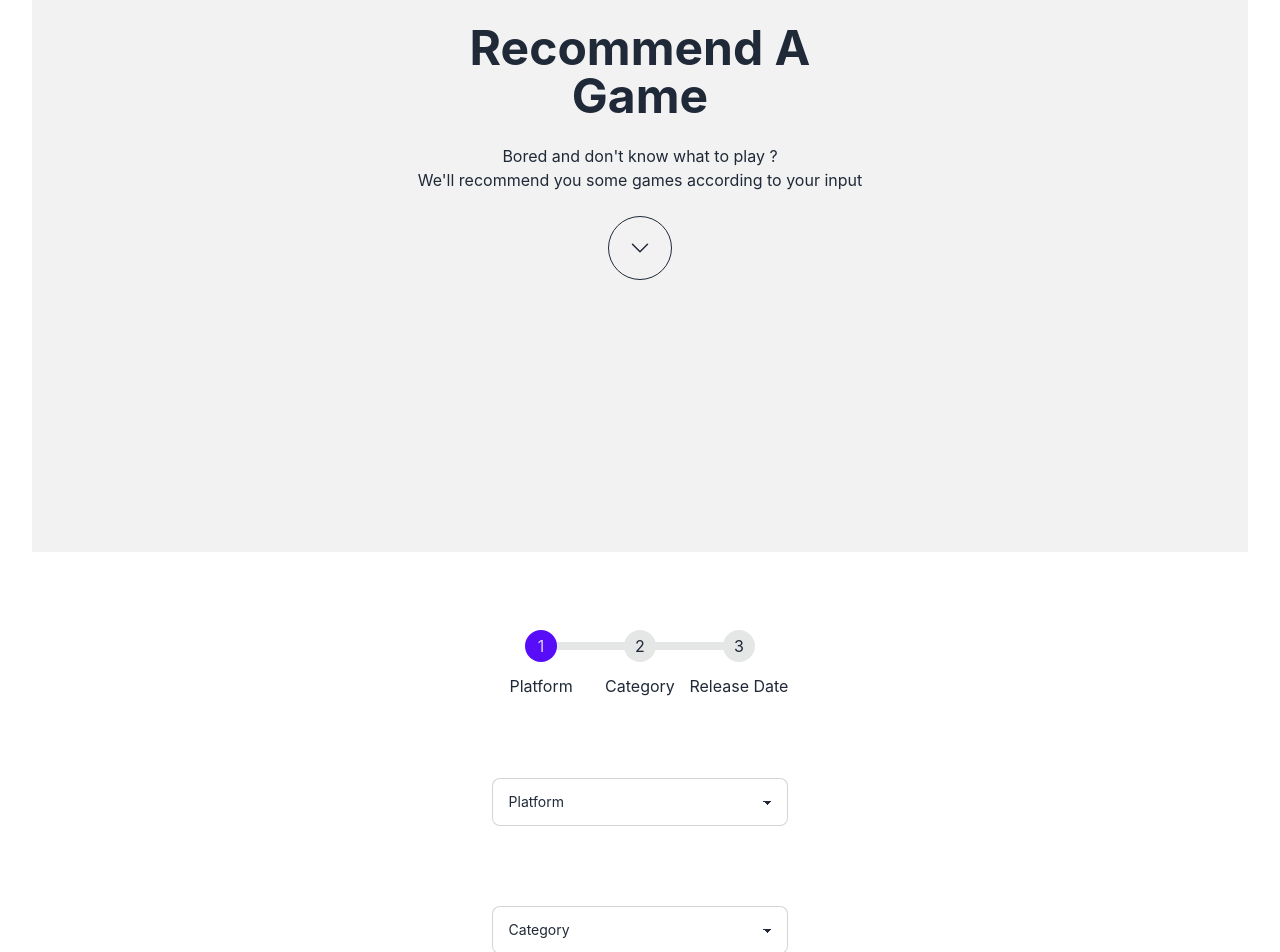
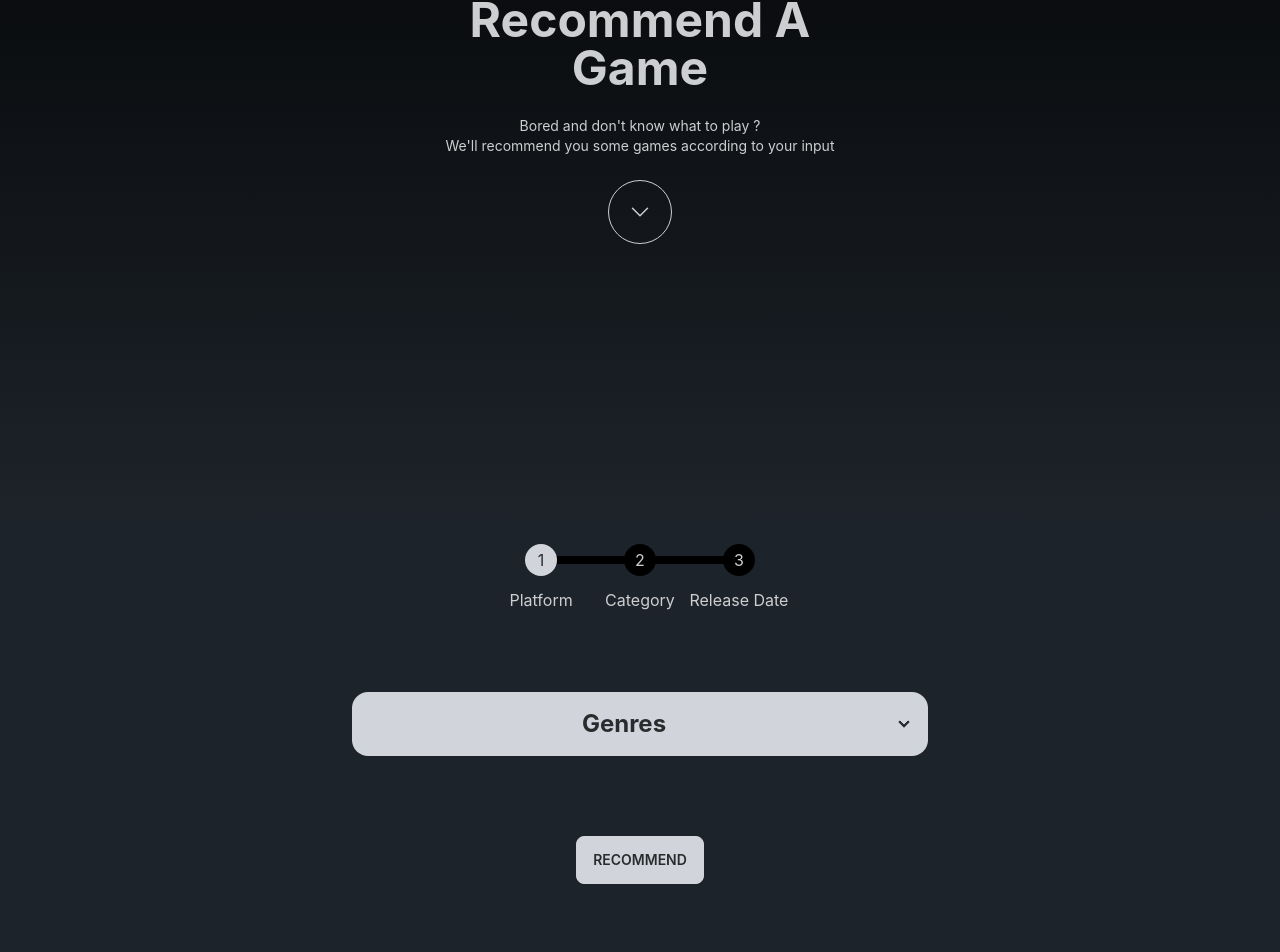
Before and after one commit to DaliGuerfali/game-recommender, a React (Vite) app in the folder game-recommender/: page / in a window 1280 px wide. Shown: the part 280-1232 px from the top of the page. Built offline with nearby package versions, Linux system fonts and the light colour scheme.

Commit message:
styled hero and collapse genres

```diff
--- a/game-recommender/index.html
+++ b/game-recommender/index.html
@@ -1,5 +1,5 @@
 <!doctype html>
-<html lang="en">
+<html lang="en" class="scroll-smooth">
   <head>
     <meta charset="UTF-8" />
     <link rel="icon" type="image/svg+xml" href="/vite.svg" />
--- a/game-recommender/src/App.css
+++ b/game-recommender/src/App.css
@@ -1,6 +1,3 @@
 #root {
-  max-width: 1280px;
-  margin: 0 auto;
-  padding: 2rem;
   text-align: center;
 }
--- a/game-recommender/src/App.tsx
+++ b/game-recommender/src/App.tsx
@@ -1,3 +1,4 @@
+import { useRef } from 'react'
 import './App.css'
 import Footer from './components/Footer'
 import Games from './components/Games'
@@ -5,10 +6,16 @@ import Hero from './components/Hero'
 import Selection from './components/Selection'
 
 function App() {
+  const selectionRef = useRef<HTMLFormElement>(null!);
+
+  const scrollToSelection = () => {
+      selectionRef.current.scrollIntoView()
+  }
+
   return (
     <>
-      <Hero />
-      <Selection />
+      <Hero scrollToSelection={scrollToSelection}/>
+      <Selection ref={selectionRef} />
       <Games />
       <Footer />
     </>
--- a/game-recommender/src/components/Hero.tsx
+++ b/game-recommender/src/components/Hero.tsx
@@ -1,11 +1,16 @@
-const Hero = () => {
+interface heroProps {
+    scrollToSelection: () => void
+}
+
+const Hero = ({ scrollToSelection }: heroProps) => {
+
     return (
-        <div className="hero min-h-screen bg-base-200">
+        <div className="hero min-h-screen bg-gradient-to-b from-base-300 via-base-200 to-base-100 ">
             <div className="hero-content text-center">
                 <div className="max-w-md">
                     <h1 className="text-5xl font-bold">Recommend A Game</h1>
-                    <p className="py-6">Bored and don't know what to play ? <br/> We'll recommend you some games according to your input</p>
-                    <button className="btn btn-circle btn-outline btn-lg">
+                    <p className="py-6 text-sm">Bored and don't know what to play ? <br/> We'll recommend you some games according to your input</p>
+                    <button onClick={scrollToSelection} className="btn btn-circle btn-outline btn-lg">
                     <svg width="36px" height="36px" viewBox="0 0 24 24" fill="none" xmlns="http://www.w3.org/2000/svg">
                         <path className="h-6 w-6" d="M17 9.5L12 14.5L7 9.5" stroke="currentColor" strokeLinecap="round" strokeLinejoin="round"/>
                     </svg>
--- a/game-recommender/src/components/Selection.tsx
+++ b/game-recommender/src/components/Selection.tsx
@@ -1,34 +1,43 @@
 //import { useQuery } from "react-query"
 //import gameService from "../gameService"
 
-const Selection = () => {
+import { forwardRef, useState } from "react";
+import Tags from "./Selection/Tags";
+
+
+const Selection = forwardRef((_props, ref: React.ForwardedRef<HTMLFormElement>)  => {
     //const query = useQuery('games', gameService.getAll, { enabled: false })
+
+    const [tags, setTags] = useState<string[]>([]);
 
     const handleSubmit = (e: React.SyntheticEvent) => {
         e.preventDefault();
-        console.log("submit");
+        console.log(tags);
     }
 
+    const changeTags = (e: React.ChangeEvent<HTMLInputElement>) => {
+        if (e.target.checked) {
+            setTags(tags.concat(e.target.value))
+            return
+        }
+        setTags(tags.filter(tag => tag !== e.target.value))
+
+    }
     return (
-        <form onSubmit={handleSubmit} className="grid place-content-center gap-20 mb-10 w-full min-h-screen" >
+        <form  ref={ref} onSubmit={handleSubmit} className="flex flex-col items-center gap-20 mb-10 w-full min-h-screen" >
             <ul className="steps steps-vertical lg:steps-horizontal mt-5">
                 <li className="step step-primary">Platform</li>
                 <li className="step">Category</li>
                 <li className="step">Release Date</li>
             </ul>
-            <select id="step-1" className="select select-bordered w-full max-w-xs" defaultValue="Platform">
+            <select id="step-1" className="select select-bordered w-full max-w-xs hidden" defaultValue="Platform">
                 <option value="Platform"  disabled>Platform</option>
                 <option value="PC" >PC</option>
                 <option value="Console" >Console</option>
                 <option value="Browser" >Browser</option>
             </select>
-            <select id="step-2" className="select select-bordered w-full max-w-xs" defaultValue="Category">
-                <option value="Category" disabled>Category</option>
-                <option>PC</option>
-                <option>Console</option>
-                <option>Browser</option>
-            </select>
-            <select id="step-3" className="select select-bordered w-full max-w-xs" defaultValue="Date" >
+            <Tags tagHandler={changeTags} />
+            <select id="step-3" className="select select-bordered w-full max-w-xs hidden" defaultValue="Date" >
                 <option value="Date" disabled>Date</option>
                 <option>PC</option>
                 <option>Console</option>
@@ -38,6 +47,6 @@ const Selection = () => {
             <progress className="progress w-56" value="70" max="100"></progress>
         </form>
     )
-}
+})
 
 export default Selection
--- /dev/null
+++ b/game-recommender/src/components/Selection/Tags.tsx
@@ -0,0 +1,37 @@
+interface tagsProps {
+    tagHandler: (e: React.ChangeEvent<HTMLInputElement>) => void
+}
+
+
+const tags = "MMORPG, shooter, strategy, moba, racing, sports, social, sandbox, open-World, survival, pvP, pvE, pixel, voxel, zombie, turn-Based, first-Person, third-Person, top-Down, tank, space, sailing, side-Scroller, superhero, permadeath, card, battle-Royale, MMO, MMOFPS, MMOTPS, 3D, 2D, anime, fantasy, sci-Fi, fighting, action-RPG, action, military, martial-Arts, flight, low-Spec, tower-Defense, horror, MMORTS"
+
+const capitalize = (str: string): string => str[0].toUpperCase() + str.slice(1)
+
+const Tags = ({ tagHandler }: tagsProps) => {
+    return (
+
+        <div className="collapse collapse-arrow bg-base-200 max-w-xl">
+            <input type="checkbox" className="peer" />
+            <div className="collapse-title bg-primary text-primary-content peer-checked:bg-gradient-to-b from-base-300 to-base-200 peer-checked:text-secondary-content">
+                <h2 className="text-2xl font-bold" >Genres</h2>
+            </div>
+            <div id="step-2" style={{maxHeight: '50vh'}} className="collapse-content bg-primary text-primary-content peer-checked:bg-base-200 peer-checked:text-secondary-content overflow-y-auto max-h-screen">
+
+                    {
+                        tags.split(",").map(tag => {
+                            return (
+                                <label key={tag} className="cursor-pointer label hover:bg-base-100 rounded p-3">
+                                    <span className="label-text">{capitalize(tag.trim())}</span>
+                                    <input onChange={tagHandler} value={tag.trim().toLowerCase()} type="checkbox" className="checkbox checkbox-accent" />
+                                </label>
+                            )
+                        }
+                        )
+                    }
+            </div>
+        </div>
+    )
+
+}
+
+export default Tags
--- a/game-recommender/tailwind.config.js
+++ b/game-recommender/tailwind.config.js
@@ -1,13 +1,35 @@
 /** @type {import('tailwindcss').Config} */
-import daisyui from 'daisyui'
+import daisyui from "daisyui";
 
 export default {
-  content: [
-    "./index.html",
-    "./src/**/*.{js,ts,jsx,tsx}",
-  ],
+  content: ["./index.html", "./src/**/*.{js,ts,jsx,tsx}"],
   theme: {
     extend: {},
   },
+  daisyui: {
+    themes: [
+      {
+        mytheme: {
+          primary: "#d1d5db",
+
+          secondary: "#6b7280",
+
+          accent: "#2563eb",
+
+          neutral: "#2a323c",
+
+          "base-100": "#1d232a",
+
+          info: "#dbeafe",
+
+          success: "#6ee7b7",
+
+          warning: "#fbbd23",
+
+          error: "#f87272",
+        },
+      },
+    ],
+  },
   plugins: [daisyui],
-}
+};
--- a/game-recommender/vite.config.ts
+++ b/game-recommender/vite.config.ts
@@ -6,13 +6,13 @@ export default defineConfig({
   plugins: [react()],
   server: {
     proxy: {
-      '/api': 'http://localhost:4000',
+      '/api': 'http://localhost:4000/api',
     },
   },
   optimizeDeps: {
     exclude: ['express'],
   },
   build: {
-    outDir: 'dist', // Match the "outDir" in tsconfig.json
+    outDir: 'dist',
   },
 })
```
Also changed, not shown: 1 other file (tests, documents, lock files or other folders).
